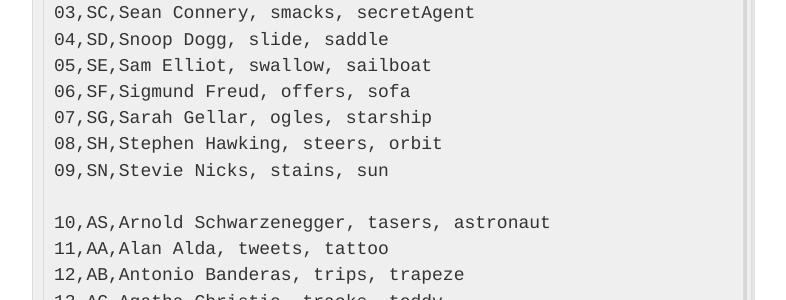
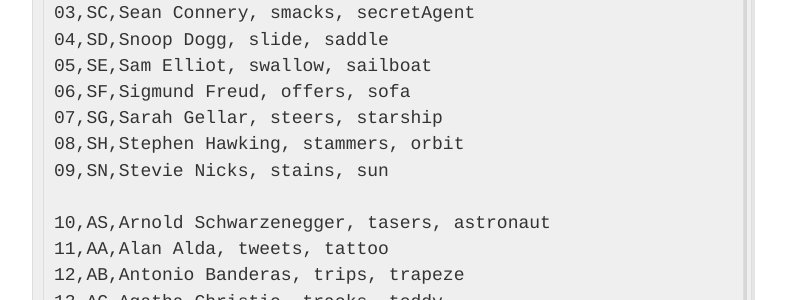
Before and after one commit to oliversarmy/oliversarmy.github.io, a Jekyll site: the page built from _posts/2015-7-01-MajoricSystem.md, in a window 1280 px wide and 1400 px high, scrolled down 3308 px. Shown: the part 387-687 px from the top of the window, without its empty margins (248-1034 px from the left). Built offline with Jekyll 4.4.1, drawn with Linux system fonts in a browser that asks for light colours; Markdown is read by kramdown in place of the engine named in the settings; some of the changed text lies outside the part shown.

```diff
--- a/_config.yml
+++ b/_config.yml
@@ -11,6 +11,8 @@ description: Software Engineering
 avatar: http://olivers.army/images/jekyll-logo.jpeg
 
 production_url: www.olivers.army
+
+google-site-verification: WJp0mlWsK_U9C9t72bJ7vVdCor4EMSGhL9_ET0Q5yo8
 
 #
 # Flags below are optional
--- a/_layouts/default.html
+++ b/_layouts/default.html
@@ -9,6 +9,7 @@
 
     <meta name="author" content="{{ site.name }}" />
     <meta name="description" content="{{ site.description }}">
+     <meta name="google-site-verification" content="{{ site.google-site-verification }}">
 
     <!--[if lt IE 9]>
       <script src="http://html5shiv.googlecode.com/svn/trunk/html5.js"></script>
--- a/_posts/2015-7-01-MajoricSystem.md
+++ b/_posts/2015-7-01-MajoricSystem.md
@@ -116,8 +116,8 @@ number,initials,name,action,object
 04,SD,Snoop Dogg, slide, saddle
 05,SE,Sam Elliot, swallow, sailboat
 06,SF,Sigmund Freud, offers, sofa
-07,SG,Sarah Gellar, ogles, starship
-08,SH,Stephen Hawking, steers, orbit
+07,SG,Sarah Gellar, steers, starship
+08,SH,Stephen Hawking, stammers, orbit
 09,SN,Stevie Nicks, stains, sun
 
 10,AS,Arnold Schwarzenegger, tasers, astronaut
```
